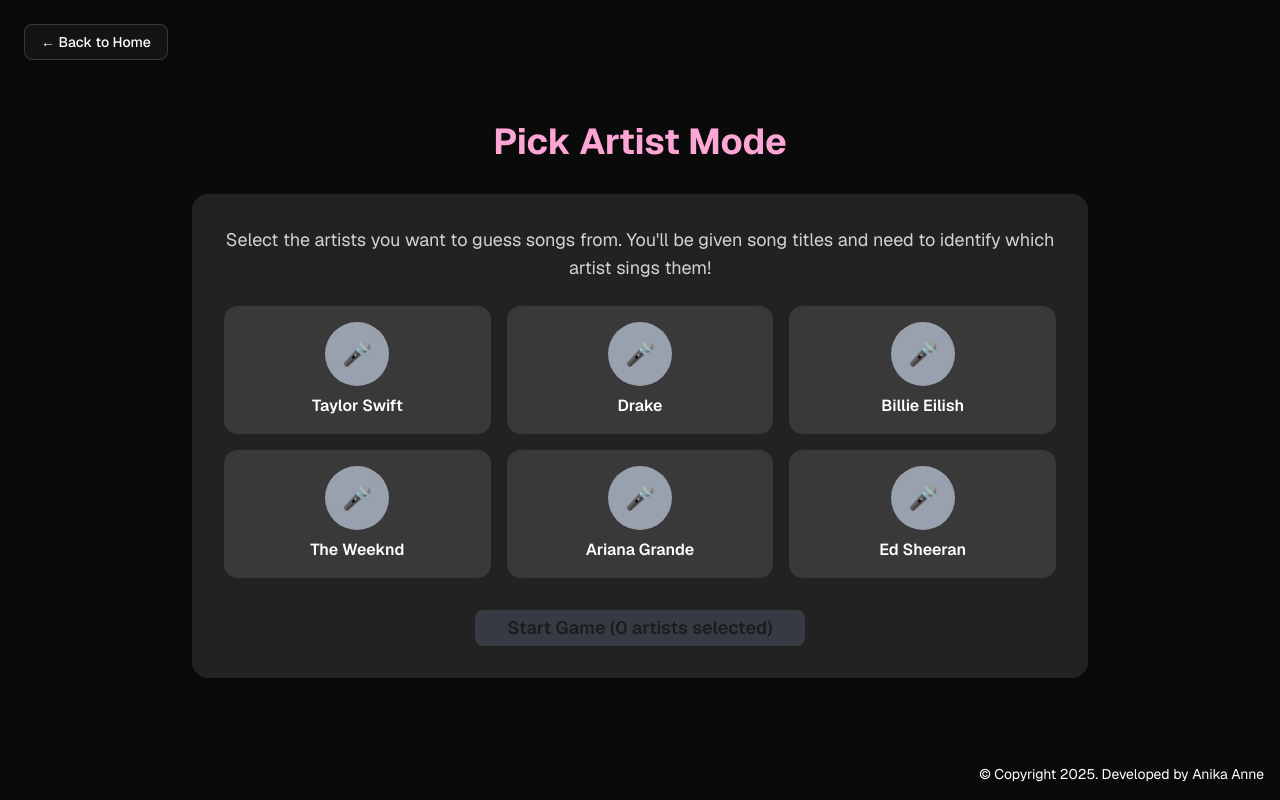
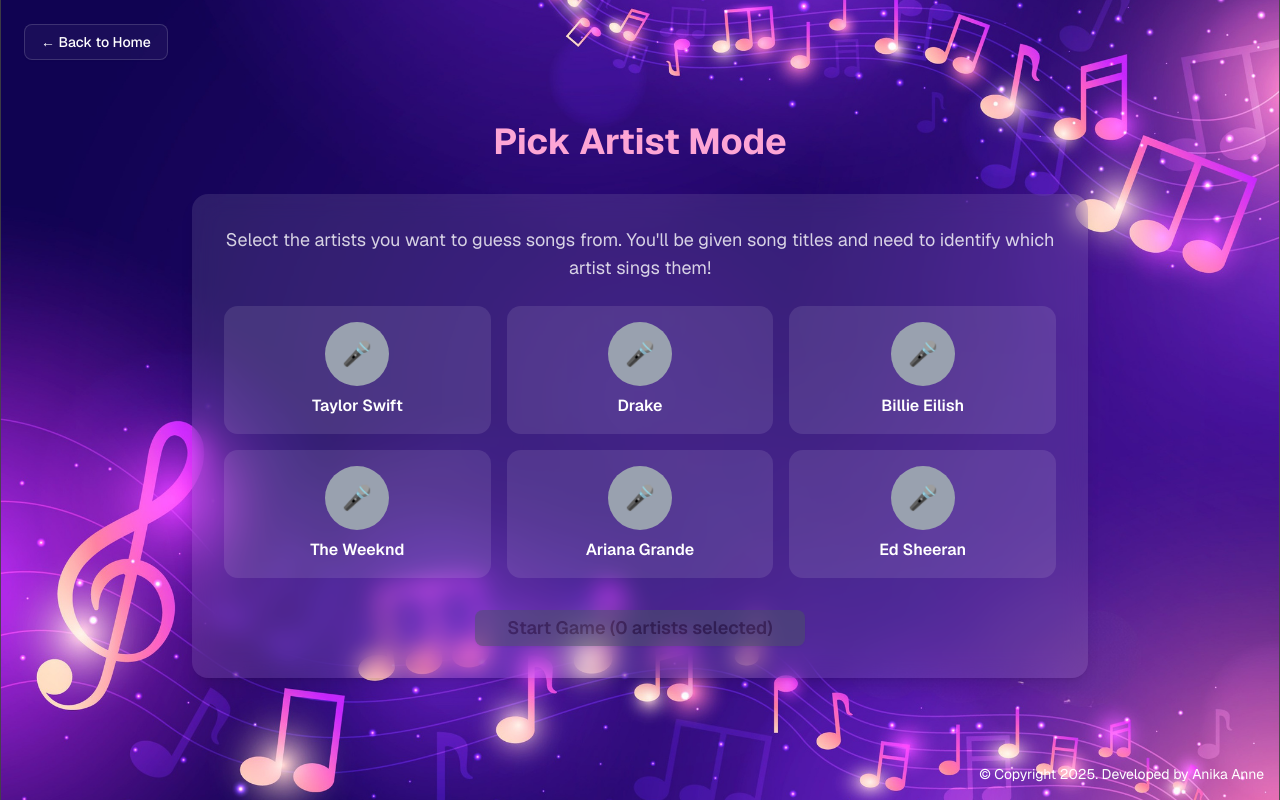
Before and after one commit to anika4anne/guess-the-jam, a Next.js app: page /pick-artist in a window 1280 px wide. Built offline with nearby package versions, Linux system fonts and the light colour scheme.

Commit message:
update some css

```diff
--- a/src/styles/globals.css
+++ b/src/styles/globals.css
@@ -153,6 +153,13 @@
   background-repeat: no-repeat !important;
 }
 
+.pick-artist-background {
+  background-image: url("/final.svg") !important;
+  background-size: cover !important;
+  background-position: center !important;
+  background-repeat: no-repeat !important;
+}
+
 @keyframes slideInRight {
   from {
     transform: translateX(100%);
```
